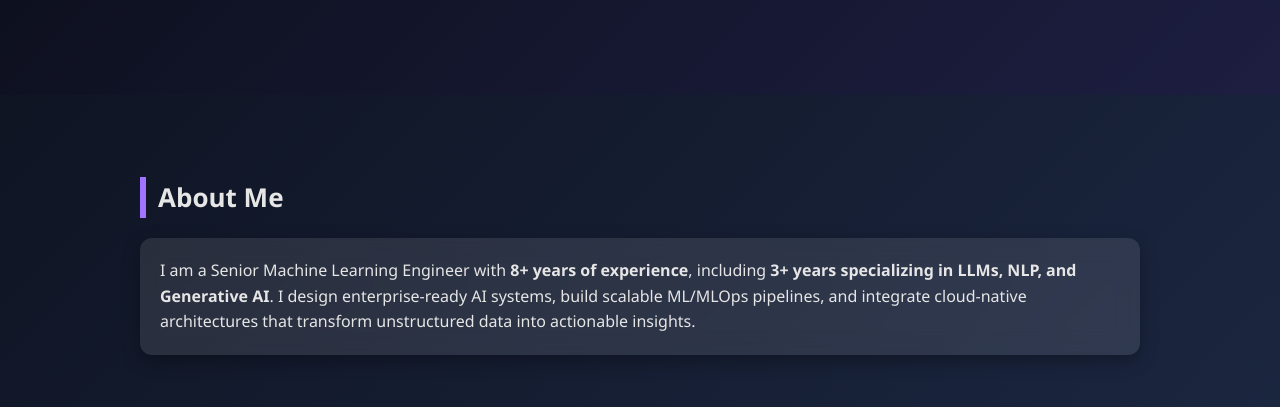
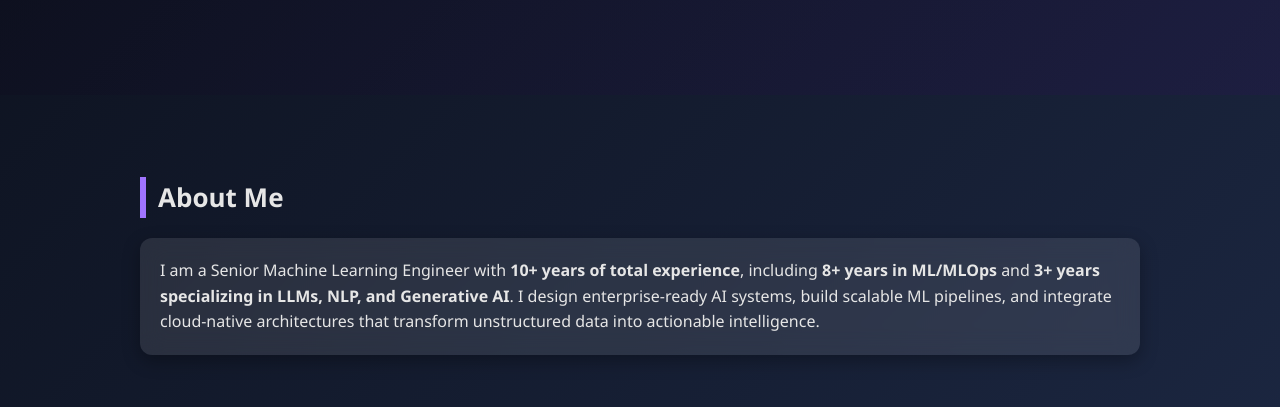
Before and after one commit to nvp1394/Vinay-Prasad-Nainar, a plain HTML site: page index.html in a window 1280 px wide. Shown: the part 393-800 px from the top of the page. Drawn offline with Linux system fonts and the light colour scheme.

Commit message:
Description Update.html

```diff
--- a/index.html
+++ b/index.html
@@ -120,10 +120,10 @@
 <section>
     <h2>About Me</h2>
     <div class="card">
-        I am a Senior Machine Learning Engineer with <strong>8+ years of experience</strong>, including
-        <strong>3+ years specializing in LLMs, NLP, and Generative AI</strong>. I design enterprise-ready AI systems,
-        build scalable ML/MLOps pipelines, and integrate cloud-native architectures that transform
-        unstructured data into actionable insights.
+    I am a Senior Machine Learning Engineer with <strong>10+ years of total experience</strong>, including
+    <strong>8+ years in ML/MLOps</strong> and <strong>3+ years specializing in LLMs, NLP, and Generative AI</strong>.
+    I design enterprise-ready AI systems, build scalable ML pipelines, and integrate cloud-native
+    architectures that transform unstructured data into actionable intelligence.
     </div>
 </section>
 
```
